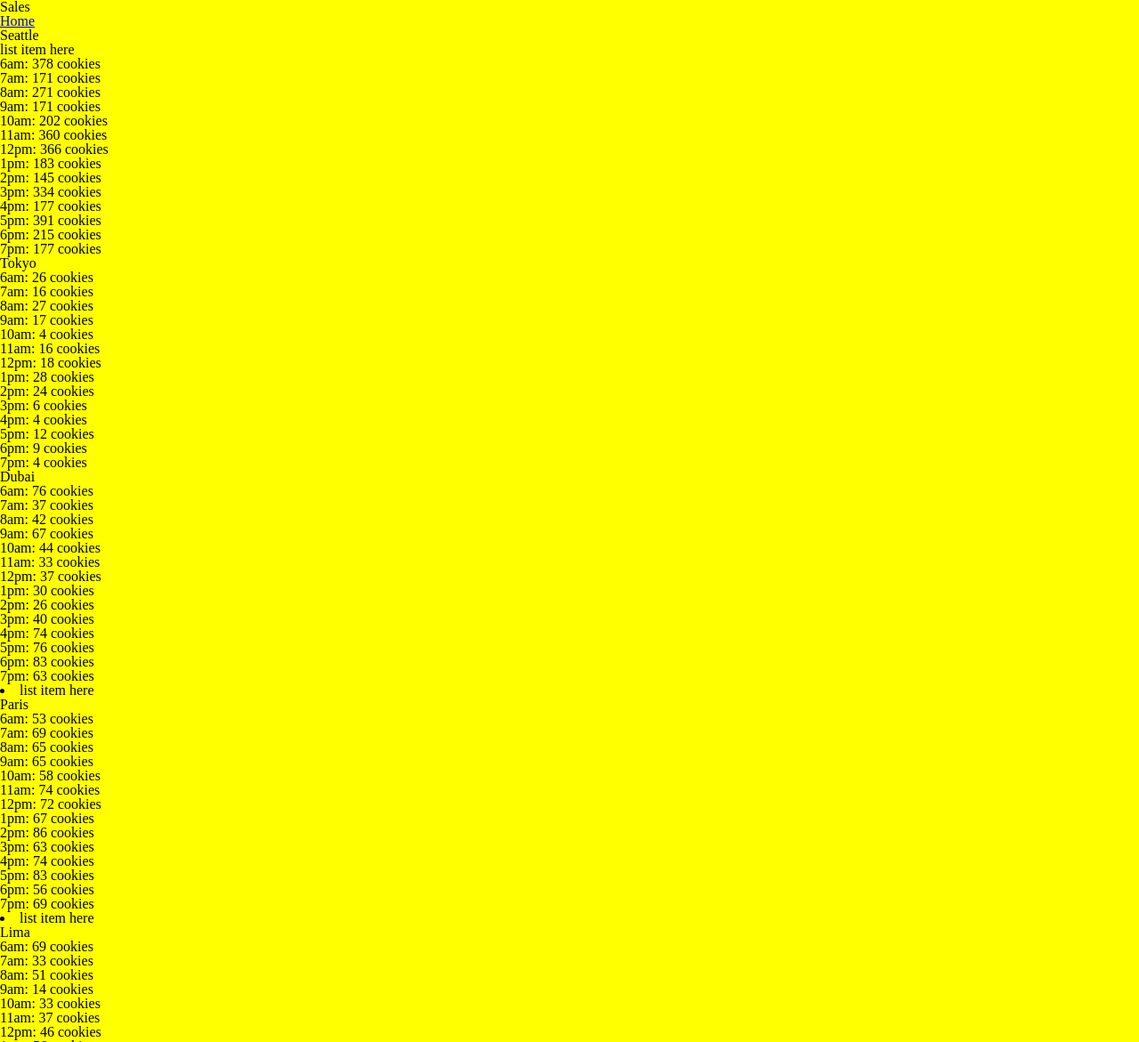
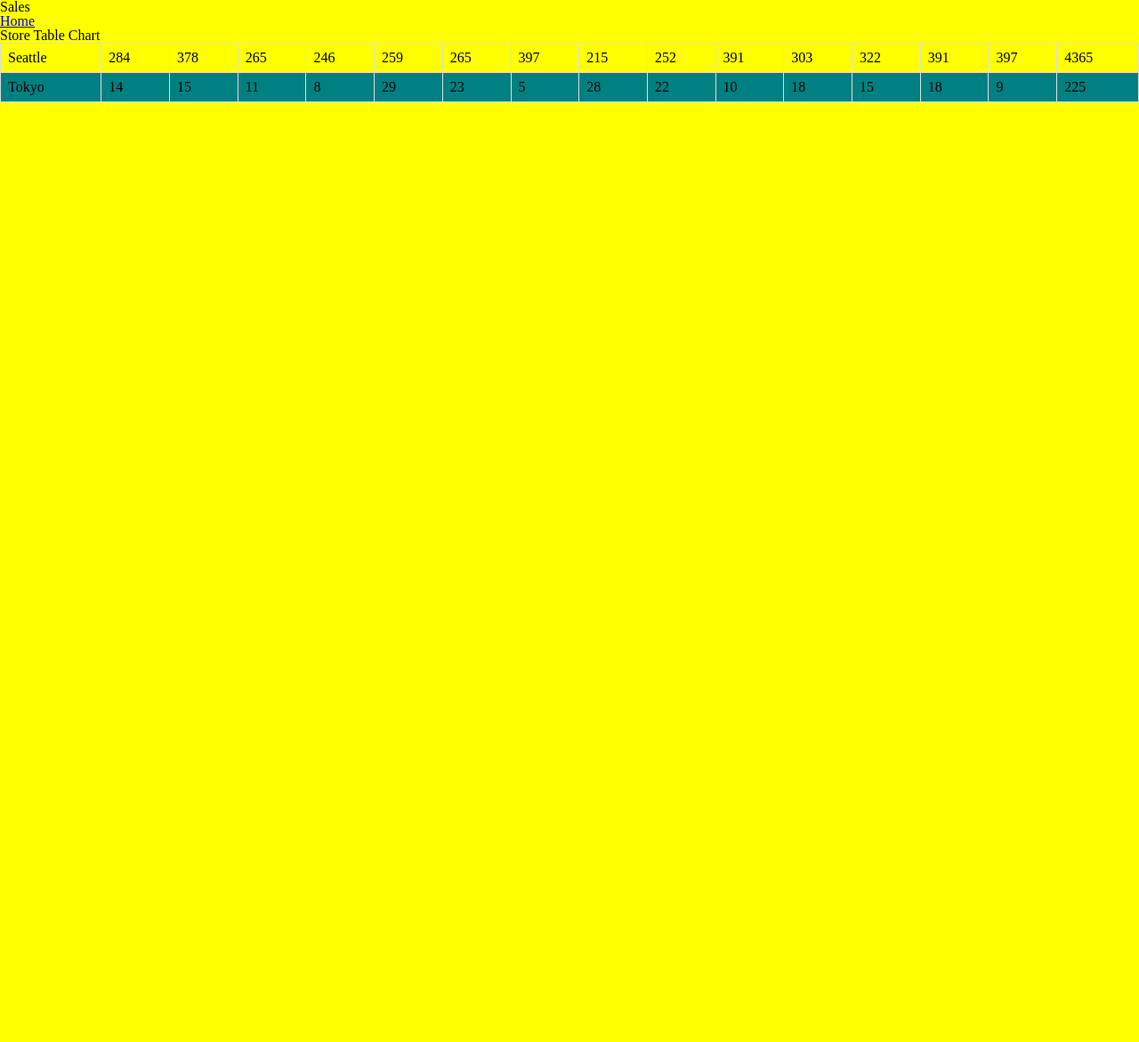
Before and after one commit to behindthecamera89/cookie-stand, a plain HTML site: page sales.html in a window 1280 px wide. Shown: the top 1171 px of the page at 89% size. After the commit the page ends 800 px from the top, so only its background shows below. Drawn offline with Linux system fonts and the light colour scheme.

Commit message:
got 1 table to work, submitting for now and gonna finish this evening

```diff
--- a/css/style.css
+++ b/css/style.css
@@ -1,3 +1,18 @@
 body {
   background-color: yellow;
 }
+
+table {
+  border-collapse: collapse;
+  width: 100%;
+}
+
+td, th {
+  border: 1px solid #dddddd;
+  text-align: left;
+  padding: 8px;
+}
+
+tr:nth-child(even) {
+  background-color: teal;
+}
--- a/javaScript/app.js
+++ b/javaScript/app.js
@@ -4,34 +4,29 @@
 // Hours of operation
 var hours = ['6am', '7am', '8am', '9am', '10am', '11am', '12pm', '1pm', '2pm', '3pm', '4pm', '5pm', '6pm', '7pm'];
 // console.log(hours);
-
-var seattleListParent = document.getElementById('seattle-list');
+var allStores = [];
+var tableListParent = document.getElementById('table');
+// var seattleListParent = document.getElementById('seattle-list');
 // var tokyoListParent = document.getElementById('tokyo-list');
-var tokyoListParent = document.getElementById('tokyo-list');
-var dubaiListParent = document.getElementById('dubai-list');
-var parisListParent = document.getElementById('paris-list');
-var limaListParent = document.getElementById('lima-list');
-
-// console.log(seattleList);
+// var dubaiListParent = document.getElementById('dubai-list');
+// var parisListParent = document.getElementById('paris-list');
+// var limaListParent = document.getElementById('lima-list');
 
 
-// elements from DOM - Lists - DOM is our index page?
-// var seattleList = document.getElementById('seattle');
-// object literals
-
-// object 1/Store 1
-var seattleStore = {
-  name: 'Seattle',
-  min: 23,
-  max: 65,
-  avg: 6.3,
-  hourlySales: [],
-  dailyTotal: 0,
-  getRandomNumber: function () {
+// Contructor Start
+function Store (name, min, max, avg) {
+  this.name = name;
+  this.min = min;
+  this.max = max;
+  this.avg = avg;
+  this.hourlySales = [];
+  this.dailyTotal = 0;
+  allStores.push(this);
+}
+Store.prototype.getRandomNumber = function () {
   return Math.floor(Math.random() * (this.max - this.min + 1) + this.min);
-  },
-  calculateHourlySales: function () {
-    // we are going to get a random number of customers. multiply number of customers by the average sales/hour, THEN add that hourly total to the hourlySalesArray
+};
+Store.prototype.calculateHourlySales = function () {
   for (var i = 0; i < hours.length; i++) {
     var customers = this.getRandomNumber();
     // console.log(customers);
@@ -40,180 +35,235 @@ var seattleStore = {
     this.hourlySales.push(hourTotal);
     this.dailyTotal += hourTotal;
   }
-  },
-  render: function () {
+};
+Store.prototype.render = function () {
   this.calculateHourlySales();
   // iteratively render alist item
   // create an element
+  var trElement = document.createElement('tr');
+  tableListParent.appendChild(trElement);
+  var thElement = document.createElement('th');
+  thElement.textContent = this.name;
+  trElement.appendChild(thElement);
   for (var i = 0; i < this.hourlySales.length; i++) {
-      var liElement = document.createElement('li');
+    var tdElement = document.createElement('td');
     // give it content
-      liElement.textContent = `${hours[i]}: ${this.hourlySales[i]} cookies`;
+    tdElement.textContent = this.hourlySales[i];
     // apend it to the DOM
-      seattleListParent.appendChild(liElement);
+    trElement.appendChild(tdElement);
     // render daily total
   }
-  }
+  tdElement = document.createElement('td');
+  tdElement.textContent = this.dailyTotal;
+  trElement.appendChild(tdElement);
 };
+
+new Store ('Seattle', 23, 65, 6.3);
+new Store ('Tokyo', 3, 24, 1.2);
+allStores[0].render();
+allStores[1].render();
+
+// console.log(seattleStoreTableTest);
+// seattleStoreTableTest();
+// elements from DOM - Lists - DOM is our index page?
+// var seattleList = document.getElementById('seattle');
+// object literals
+
+// object 1/Store 1
+// var seattleStore = {
+//   name: 'Seattle',
+//   min: 23,
+//   max: 65,
+//   avg: 6.3,
+//   hourlySales: [],
+//   dailyTotal: 0,
+//   getRandomNumber: function () {
+//     return Math.floor(Math.random() * (this.max - this.min + 1) + this.min);
+//   },
+//   calculateHourlySales: function () {
+//     // we are going to get a random number of customers. multiply number of customers by the average sales/hour, THEN add that hourly total to the hourlySalesArray
+//     for (var i = 0; i < hours.length; i++) {
+//       var customers = this.getRandomNumber();
+//       // console.log(customers);
+//       var hourTotal = Math.ceil(customers * this.avg);
+//       // console.log(hourTotal);
+//       this.hourlySales.push(hourTotal);
+//       this.dailyTotal += hourTotal;
+//     }
+//   },
+//   render: function () {
+//     this.calculateHourlySales();
+//     // iteratively render alist item
+//     // create an element
+//     for (var i = 0; i < this.hourlySales.length; i++) {
+//       var tdElement = document.createElement('li');
+//       // give it content
+//       tdElement.textContent = `${hours[i]}: ${this.hourlySales[i]} cookies`;
+//       // apend it to the DOM
+//       seattleListParent.appendChild(tdElement);
+//       // render daily total
+//     }
+//   }
+// };
 // executable
-seattleStore.render();
+// seattleStore.render();
 
-// object 2/store 2
-var tokyoStore = {
-  name: 'Tokyo',
-  min: 3,
-  max: 24,
-  avg: 1.2,
-  hourlySales: [],
-  dailyTotal: 0,
-  getRandomNumber: function () {
-    return Math.floor(Math.random() * (this.max - this.min + 1) + this.min);
-  },
-  calculateHourlySales: function () {
-    // we are going to get a random number of customers. multiply number of customers by the average sales/hour, THEN add that hourly total to the hourlySalesArray
-    for (var i = 0; i < hours.length; i++) {
-      var customers = this.getRandomNumber();
-      // console.log(customers);
-      var hourTotal = Math.ceil(customers * this.avg);
-      // console.log(hourTotal);
-      this.hourlySales.push(hourTotal);
-      this.dailyTotal += hourTotal;
-    }
-  },
-  render: function () {
-    this.calculateHourlySales();
-    // iteratively render alist item
-    // create an element
-    for (var i = 0; i < this.hourlySales.length; i++) {
-      var liElement = document.createElement('li');
-      // give it content
-      liElement.textContent = `${hours[i]}: ${this.hourlySales[i]} cookies`;
-      // apend it to the DOM
-      tokyoListParent.appendChild(liElement);
-      // render daily total
-    }
-  }
-};
-// executable
-tokyoStore.render();
+// // object 2/store 2
+// var tokyoStore = {
+//   name: 'Tokyo',
+//   min: 3,
+//   max: 24,
+//   avg: 1.2,
+//   hourlySales: [],
+//   dailyTotal: 0,
+//   getRandomNumber: function () {
+//     return Math.floor(Math.random() * (this.max - this.min + 1) + this.min);
+//   },
+//   calculateHourlySales: function () {
+//     // we are going to get a random number of customers. multiply number of customers by the average sales/hour, THEN add that hourly total to the hourlySalesArray
+//     for (var i = 0; i < hours.length; i++) {
+//       var customers = this.getRandomNumber();
+//       // console.log(customers);
+//       var hourTotal = Math.ceil(customers * this.avg);
+//       // console.log(hourTotal);
+//       this.hourlySales.push(hourTotal);
+//       this.dailyTotal += hourTotal;
+//     }
+//   },
+//   render: function () {
+//     this.calculateHourlySales();
+//     // iteratively render alist item
+//     // create an element
+//     for (var i = 0; i < this.hourlySales.length; i++) {
+//       var tdElement = document.createElement('li');
+//       // give it content
+//       tdElement.textContent = `${hours[i]}: ${this.hourlySales[i]} cookies`;
+//       // apend it to the DOM
+//       tokyoListParent.appendChild(tdElement);
+//       // render daily total
+//     }
+//   }
+// };
+// // executable
+// tokyoStore.render();
 
 
 
-//object 3/store 3
-var dubaiStore = {
-  name: 'Seattle',
-  min: 11,
-  max: 38,
-  avg: 2.3,
-  hourlySales: [],
-  dailyTotal: 0,
-  getRandomNumber: function () {
-    return Math.floor(Math.random() * (this.max - this.min + 1) + this.min);
-  },
-  calculateHourlySales: function () {
-    // we are going to get a random number of customers. multiply number of customers by the average sales/hour, THEN add that hourly total to the hourlySalesArray
-    for (var i = 0; i < hours.length; i++) {
-      var customers = this.getRandomNumber();
-      // console.log(customers);
-      var hourTotal = Math.ceil(customers * this.avg);
-      // console.log(hourTotal);
-      this.hourlySales.push(hourTotal);
-      this.dailyTotal += hourTotal;
-    }
-  },
-  render: function () {
-    this.calculateHourlySales();
-    // iteratively render alist item
-    // create an element
-    for (var i = 0; i < this.hourlySales.length; i++) {
-      var liElement = document.createElement('li');
-      // give it content
-      liElement.textContent = `${hours[i]}: ${this.hourlySales[i]} cookies`;
-      // apend it to the DOM
-      dubaiListParent.appendChild(liElement);
-      // render daily total
-    }
-  }
-};
-// executable
-dubaiStore.render();
+// //object 3/store 3
+// var dubaiStore = {
+//   name: 'Seattle',
+//   min: 11,
+//   max: 38,
+//   avg: 2.3,
+//   hourlySales: [],
+//   dailyTotal: 0,
+//   getRandomNumber: function () {
+//     return Math.floor(Math.random() * (this.max - this.min + 1) + this.min);
+//   },
+//   calculateHourlySales: function () {
+//     // we are going to get a random number of customers. multiply number of customers by the average sales/hour, THEN add that hourly total to the hourlySalesArray
+//     for (var i = 0; i < hours.length; i++) {
+//       var customers = this.getRandomNumber();
+//       // console.log(customers);
+//       var hourTotal = Math.ceil(customers * this.avg);
+//       // console.log(hourTotal);
+//       this.hourlySales.push(hourTotal);
+//       this.dailyTotal += hourTotal;
+//     }
+//   },
+//   render: function () {
+//     this.calculateHourlySales();
+//     // iteratively render alist item
+//     // create an element
+//     for (var i = 0; i < this.hourlySales.length; i++) {
+//       var tdElement = document.createElement('li');
+//       // give it content
+//       tdElement.textContent = `${hours[i]}: ${this.hourlySales[i]} cookies`;
+//       // apend it to the DOM
+//       dubaiListParent.appendChild(tdElement);
+//       // render daily total
+//     }
+//   }
+// };
+// // executable
+// dubaiStore.render();
 
 
-//object 4/store 4
-var parisStore = {
-  name: 'Seattle',
-  min: 20,
-  max: 38,
-  avg: 2.3,
-  hourlySales: [],
-  dailyTotal: 0,
-  getRandomNumber: function () {
-    return Math.floor(Math.random() * (this.max - this.min + 1) + this.min);
-  },
-  calculateHourlySales: function () {
-    // we are going to get a random number of customers. multiply number of customers by the average sales/hour, THEN add that hourly total to the hourlySalesArray
-    for (var i = 0; i < hours.length; i++) {
-      var customers = this.getRandomNumber();
-      // console.log(customers);
-      var hourTotal = Math.ceil(customers * this.avg);
-      // console.log(hourTotal);
-      this.hourlySales.push(hourTotal);
-      this.dailyTotal += hourTotal;
-    }
-  },
-  render: function () {
-    this.calculateHourlySales();
-    // iteratively render alist item
-    // create an element
-    for (var i = 0; i < this.hourlySales.length; i++) {
-      var liElement = document.createElement('li');
-      // give it content
-      liElement.textContent = `${hours[i]}: ${this.hourlySales[i]} cookies`;
-      // apend it to the DOM
-      parisListParent.appendChild(liElement);
-      // render daily total
-    }
-  }
-};
-// executable
-parisStore.render();
+// //object 4/store 4
+// var parisStore = {
+//   name: 'Seattle',
+//   min: 20,
+//   max: 38,
+//   avg: 2.3,
+//   hourlySales: [],
+//   dailyTotal: 0,
+//   getRandomNumber: function () {
+//     return Math.floor(Math.random() * (this.max - this.min + 1) + this.min);
+//   },
+//   calculateHourlySales: function () {
+//     // we are going to get a random number of customers. multiply number of customers by the average sales/hour, THEN add that hourly total to the hourlySalesArray
+//     for (var i = 0; i < hours.length; i++) {
+//       var customers = this.getRandomNumber();
+//       // console.log(customers);
+//       var hourTotal = Math.ceil(customers * this.avg);
+//       // console.log(hourTotal);
+//       this.hourlySales.push(hourTotal);
+//       this.dailyTotal += hourTotal;
+//     }
+//   },
+//   render: function () {
+//     this.calculateHourlySales();
+//     // iteratively render alist item
+//     // create an element
+//     for (var i = 0; i < this.hourlySales.length; i++) {
+//       var tdElement = document.createElement('li');
+//       // give it content
+//       tdElement.textContent = `${hours[i]}: ${this.hourlySales[i]} cookies`;
+//       // apend it to the DOM
+//       parisListParent.appendChild(tdElement);
+//       // render daily total
+//     }
+//   }
+// };
+// // executable
+// parisStore.render();
 
 
-//object 5/store 5
-var limaStore = {
-  name: 'Seattle',
-  min: 2,
-  max: 16,
-  avg: 4.6,
-  hourlySales: [],
-  dailyTotal: 0,
-  getRandomNumber: function () {
-    return Math.floor(Math.random() * (this.max - this.min + 1) + this.min);
-  },
-  calculateHourlySales: function () {
-    // we are going to get a random number of customers. multiply number of customers by the average sales/hour, THEN add that hourly total to the hourlySalesArray
-    for (var i = 0; i < hours.length; i++) {
-      var customers = this.getRandomNumber();
-      // console.log(customers);
-      var hourTotal = Math.ceil(customers * this.avg);
-      // console.log(hourTotal);
-      this.hourlySales.push(hourTotal);
-      this.dailyTotal += hourTotal;
-    }
-  },
-  render: function () {
-    this.calculateHourlySales();
-    // iteratively render alist item
-    // create an element
-    for (var i = 0; i < this.hourlySales.length; i++) {
-      var liElement = document.createElement('li');
-      // give it content
-      liElement.textContent = `${hours[i]}: ${this.hourlySales[i]} cookies`;
-      // apend it to the DOM
-      limaListParent.appendChild(liElement);
-      // render daily total
-    }
-  }
-};
-// executable
-limaStore.render();
+// //object 5/store 5
+// var limaStore = {
+//   name: 'Seattle',
+//   min: 2,
+//   max: 16,
+//   avg: 4.6,
+//   hourlySales: [],
+//   dailyTotal: 0,
+//   getRandomNumber: function () {
+//     return Math.floor(Math.random() * (this.max - this.min + 1) + this.min);
+//   },
+//   calculateHourlySales: function () {
+//     // we are going to get a random number of customers. multiply number of customers by the average sales/hour, THEN add that hourly total to the hourlySalesArray
+//     for (var i = 0; i < hours.length; i++) {
+//       var customers = this.getRandomNumber();
+//       // console.log(customers);
+//       var hourTotal = Math.ceil(customers * this.avg);
+//       // console.log(hourTotal);
+//       this.hourlySales.push(hourTotal);
+//       this.dailyTotal += hourTotal;
+//     }
+//   },
+//   render: function () {
+//     this.calculateHourlySales();
+//     // iteratively render alist item
+//     // create an element
+//     for (var i = 0; i < this.hourlySales.length; i++) {
+//       var tdElement = document.createElement('li');
+//       // give it content
+//       tdElement.textContent = `${hours[i]}: ${this.hourlySales[i]} cookies`;
+//       // apend it to the DOM
+//       limaListParent.appendChild(tdElement);
+//       // render daily total
+//     }
+//   }
+// };
+// // executable
+// limaStore.render();
--- a/sales.html
+++ b/sales.html
@@ -13,8 +13,11 @@
     <a href="index.html">Home</a>
   </header>
   <main>
-    <h3>Seattle</h3>
-    <ul id="seattle-list">
+    <h3>Store Table Chart</h3>
+<table id="table">
+</table>
+
+    <!-- <ul id="seattle-list">
       <li>list item here</li>
     </ul>
     <h3>Tokyo</h3>
@@ -27,7 +30,7 @@
     <li>list item here</li>
     <h3>Lima</h3>
     <ul id="lima-list"></ul>
-    <li>list item here</li>
+    <li>list item here</li> -->
   </main>
   <script src="javaScript/app.js" type="text/javascript"></script>
 </body>
```
Also changed, not shown: 1 other file. Lines whose indentation alone changed are shown as unchanged.
